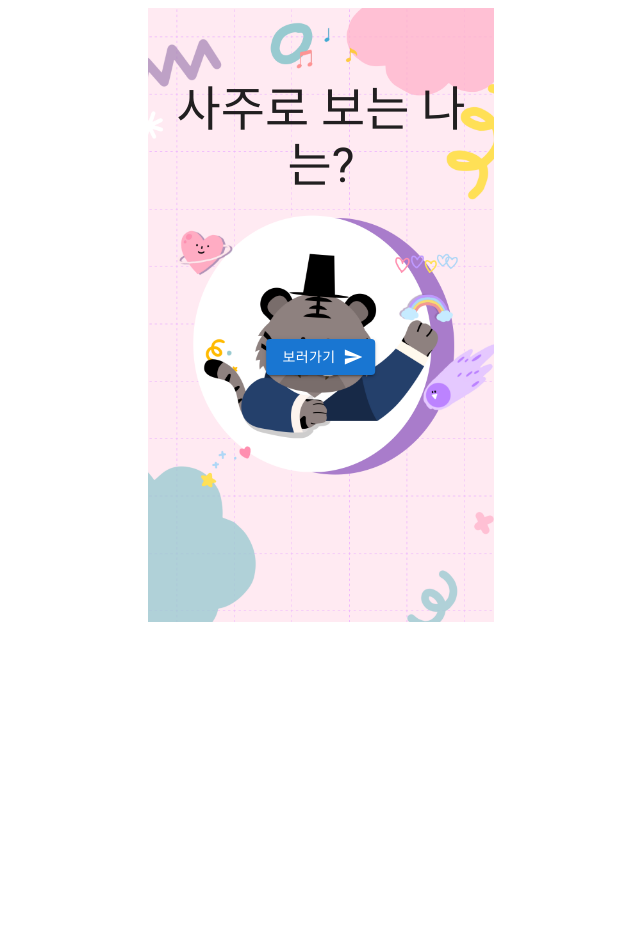
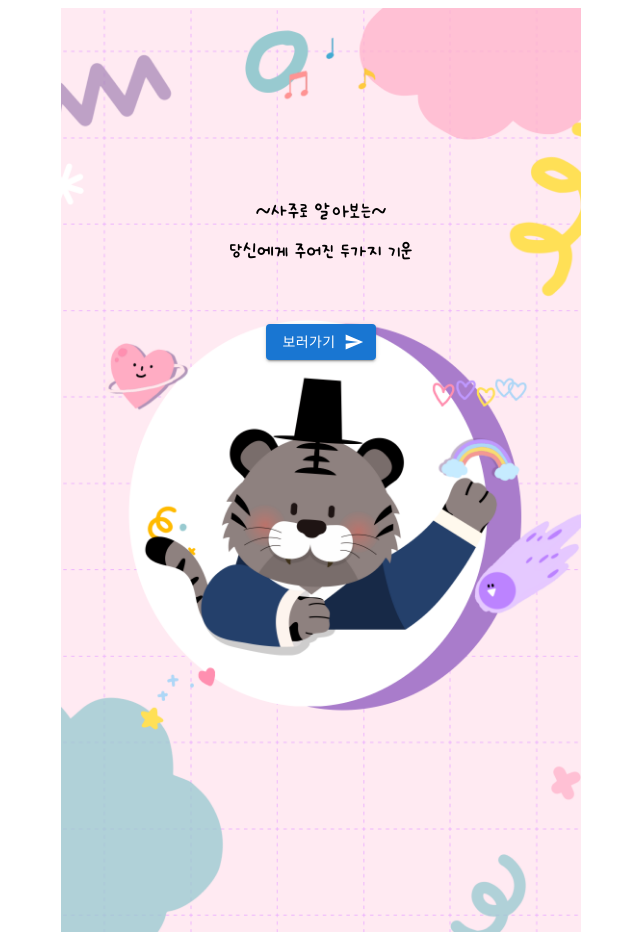
Before and after one commit to ggyu777/Saju_Manse, a React (Create React App) app in the folder client/: page /intro in a window 1280 px wide. Shown: the whole page, without its empty margins (319-959 px from the left). Before the commit the page ends 800 px from the top, so only its background shows below. Built offline with nearby package versions, Linux system fonts and the light colour scheme.

Commit message:
폰트 적용

```diff
--- a/client/src/Card.css
+++ b/client/src/Card.css
@@ -1,14 +1,15 @@
 .card {
-    width: 27vw;
+    width: 520px;
     text-align: center;
     margin-left: auto;
     margin-right: auto;
+
     position: relative;
 }
 
 .text-wrap{
     position: absolute;
-    width: 27vw;
+    width: 480px;
     top: 30%;
 	left: 50%;
     transform: translate( -50%, -50% );
@@ -18,3 +19,12 @@
     .body{
     }
 }
+
+@font-face {
+    font-family: 'HSYouji';
+    src: url('./fonts/HSYouji.woff') format('woff');
+}
+
+#HSYouji_font{
+    font-family: "HSYouji";
+    }
--- a/client/src/Intro.jsx
+++ b/client/src/Intro.jsx
@@ -10,28 +10,29 @@ const Intro = () => {
         window.location.href = "/user"
     }
     // 클릭 시 /user로 링크 이동
-
+//
     return (
 
         <main>
 
             <div class="card">
 
-            <img src = {IntroIMG} style={{maxWidth:'27vw'}} />
+            <img src = {IntroIMG} style={{maxWidth:'520px'}} />
                 <div class="text-wrap">
-                        <Container  style={{marginTop: '100px'}}>
 
-                            <Typography variant="h3" align='center' color='textPrimary' gutterBottom>
-                                사주로 보는 나는?
-                            </Typography>
+                <p><span id='HSYouji_font'>
+                                    ~사주로 알아보는~ <br/>
+                            </span></p>
+                <p><span id='HSYouji_font' fontSize='10px'>
+                                    당신에게 주어진 두가지 기운
+                            </span></p>
 
-                            <Typography variant="h1" align='center' style={{marginTop: '100px'}}>
+                            <Typography variant="h1" align='center' >
                                 <Button variant="contained" onClick={handleClick} endIcon={<SendIcon />}>
                                     보러가기
                                 </Button>
                             </Typography>
 
-                        </Container>
                 </div>
             </div>
         </main>
```
Also changed, not shown: client/src/fonts/HSBombaram3.0_Thin.woff (added), client/src/fonts/HSYouji.woff (added).
